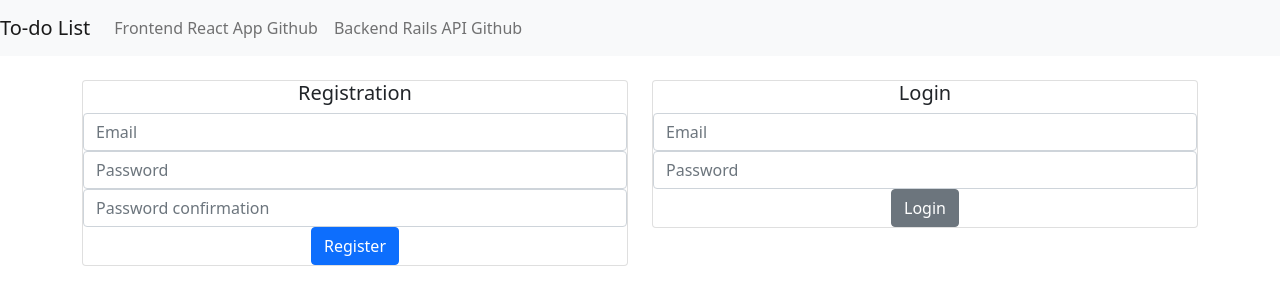
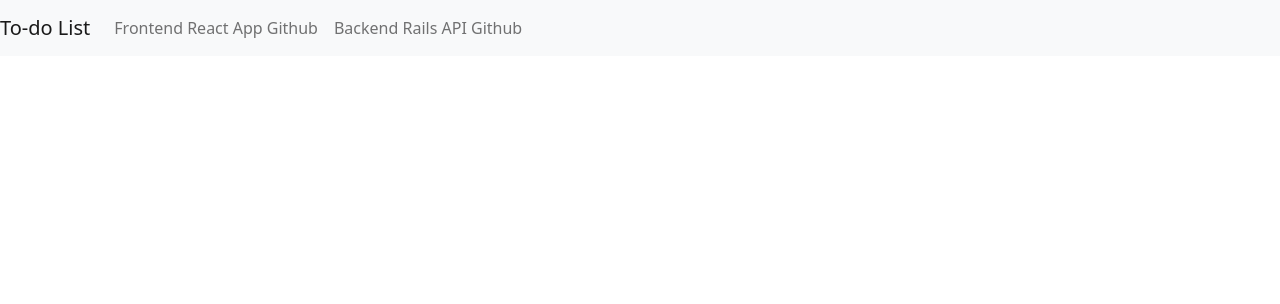
Before and after one commit to kishan-aghera/todo-list-frontend, a React (Create React App) app: page / in a window 1280 px wide. Shown: the top 304 px of the page. Built offline with nearby package versions, Linux system fonts and the light colour scheme; no server answers.

Commit message:
Modified root url

```diff
--- a/src/App.js
+++ b/src/App.js
@@ -87,7 +87,7 @@ export default class App extends Component {
           <Switch>
             <Route
               exact
-              path={"/"}
+              path={"/todo-list-frontend"}
               render={props => (
                 <Home
                   {...props}
```
